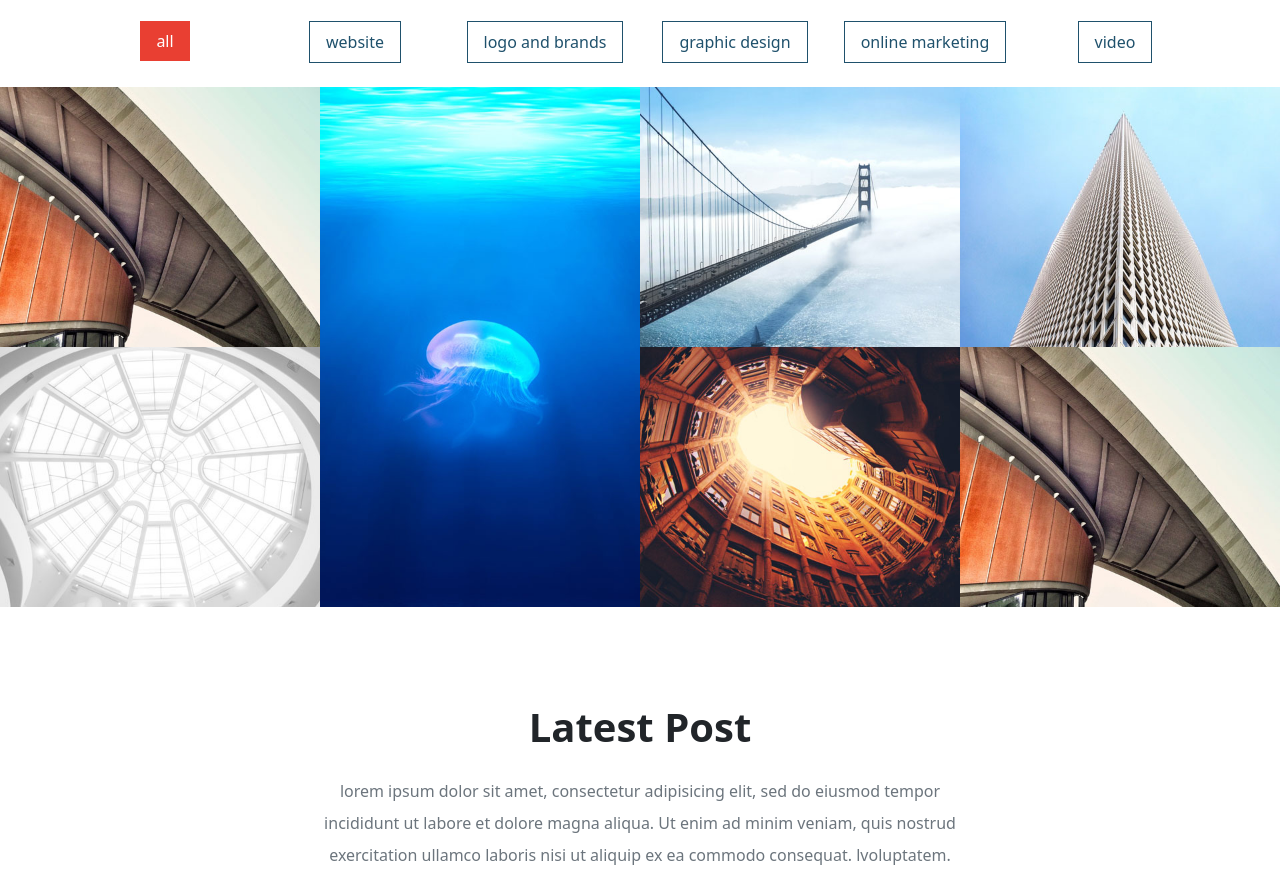
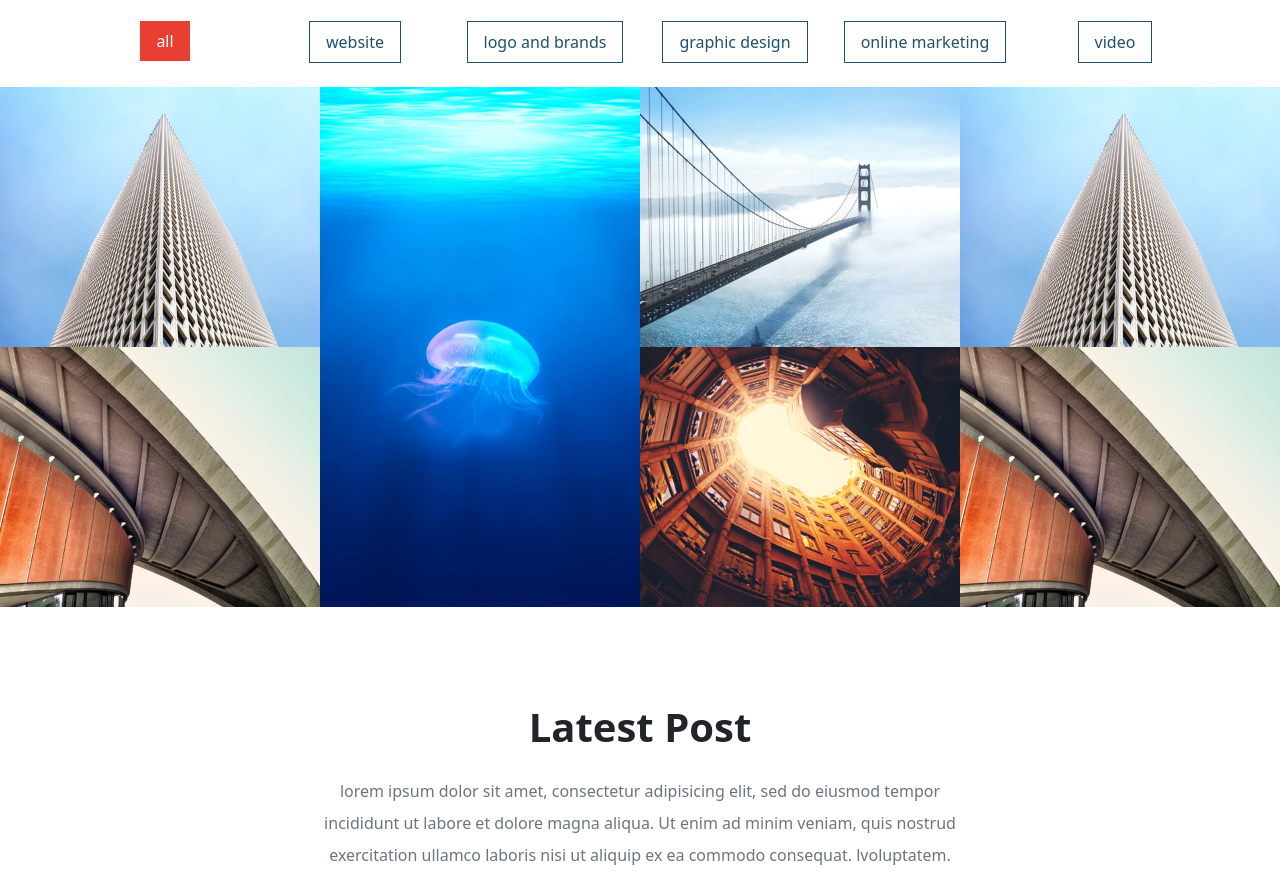
Before and after one commit to rehabmahmoud20/templete4, a plain HTML site: page index.html in a window 1280 px wide. Shown: the part 1883-2767 px from the top of the page. Drawn offline with Linux system fonts and the light colour scheme.

Commit message:
editting photo3

```diff
--- a/index.html
+++ b/index.html
@@ -195,10 +195,10 @@
                <div class="row g-0">
                 <div class="col-sm-6 col-md-3">
                   <div class="feat-image">
-                <img src="./images/img-2 (5).jpg" class="w-100" alt="">
+                      <img src="./images/img-7.jpg" class="w-100" alt="">
                   </div>
                   <div class="feat-image">
-              <img src="/images/img-4 (1).jpg" class="w-100" alt="">
+                      <img src="./images/img-2 (5).jpg" class="w-100" alt="">
                   </div>
               </div>
         <div class="col-sm-6 col-md-3">
```
Lines whose indentation alone changed are shown as unchanged.
